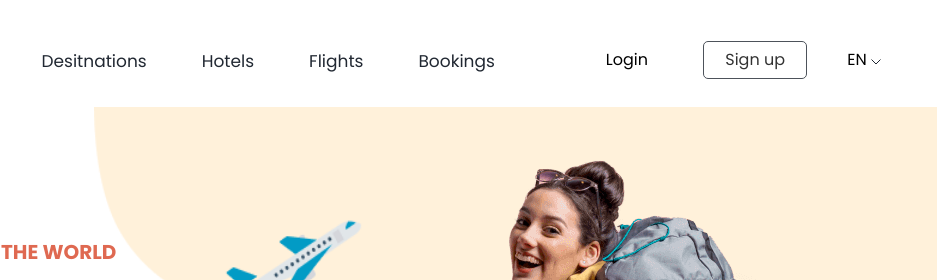
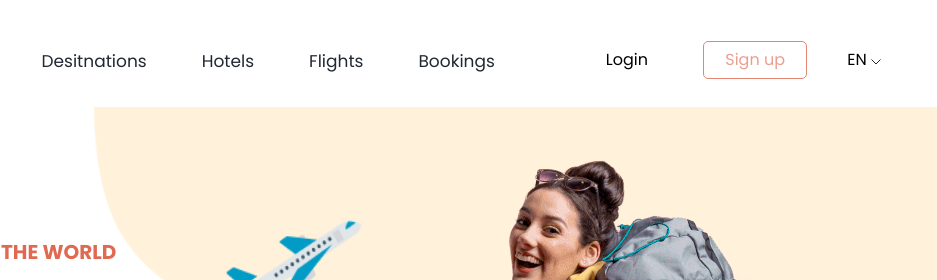
Before and after one commit to 7lucky-axolotl228/xa-jadoo, a plain HTML site: page index.html in a window 1280 px wide. In both pictures the pointer is over the button "Sign up". Shown: the top 280 px of the page, 343-1280 px from the left. Drawn offline with nearby package versions, Linux system fonts and the light colour scheme; a web font is replaced by a local one.

Commit message:
Fix colors of sign up button of site header

```diff
--- a/css/styles.css
+++ b/css/styles.css
@@ -151,6 +151,14 @@ select:-webkit-autofill:focus {
 .signup {
   border-radius: 5px;
   border: 1px solid var(--1st, #212832);
+}
+
+.signup:hover {
+  color: rgb(223, 105, 81, 0.8);
+  border-color: #df6951;
+}
+.signup:active {
+  opacity: 0.6;
 }
 
 .button__language {
```
